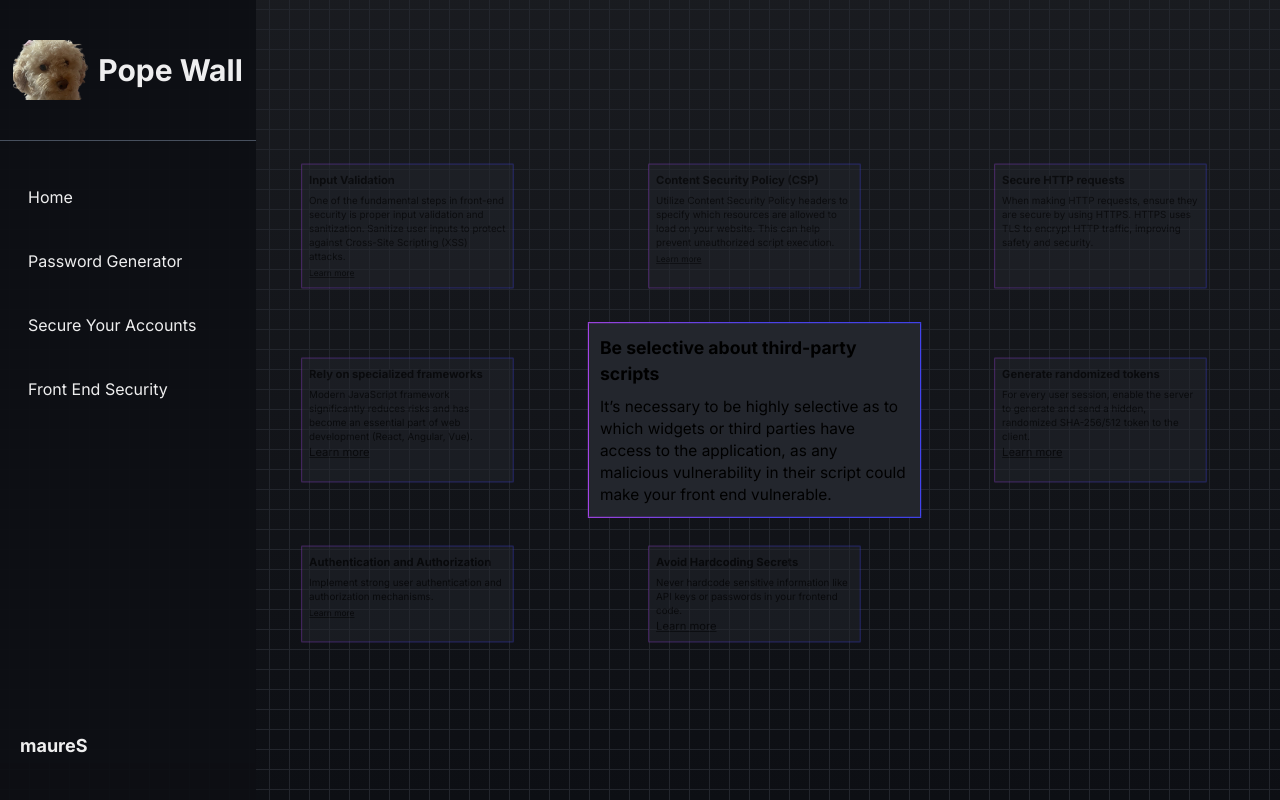
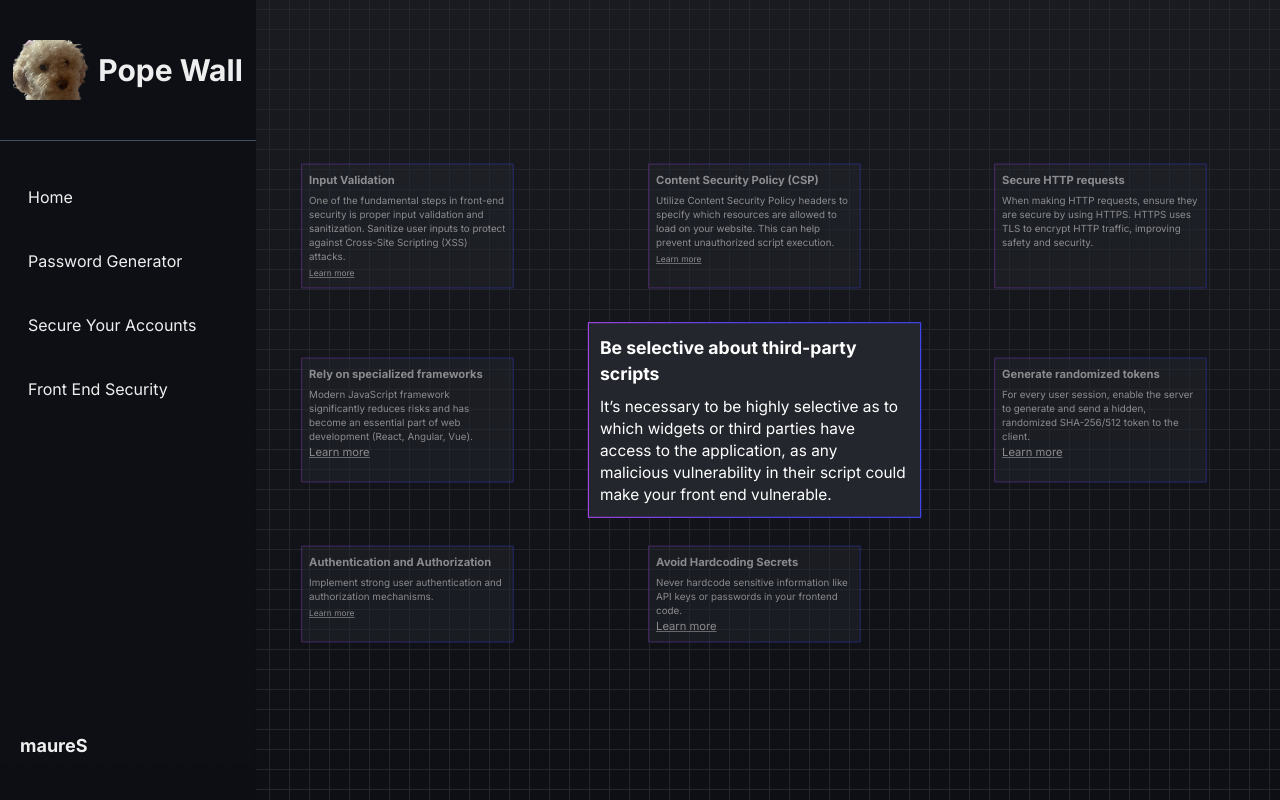
Before and after one commit to maureSs/pope-wall, a Next.js app: page /frontend in a window 1280 px wide. Built offline with nearby package versions, Linux system fonts and the light colour scheme.

Commit message:
pope commits v4

```diff
--- a/src/app/generator/prebuilt/page.tsx
+++ b/src/app/generator/prebuilt/page.tsx
@@ -92,7 +92,7 @@ const PrebuiltPassword = () => {
     }
 
     return (
-        <div className="password-gen-container opacity-90">
+        <div className="password-gen-container opacity-90 text-white">
             <Link href="/generator" className="flex flex-row mt-7 md:mt-0"><IoMdArrowRoundBack className="text-2xl mr-2" />Return</Link>
             <h1 className="text-xl text-center md:text-3xl mt-20">Password generator prebuilt by you</h1>
             {generatedPassword && <div className="text-center p-4 text-lg md:text-xl text-green-300">{generatedPassword}</div>}
--- a/src/app/generator/randomize/page.tsx
+++ b/src/app/generator/randomize/page.tsx
@@ -33,7 +33,7 @@ const RandomPassword = () => {
   };
 
   return (
-    <div className="password-gen-container opacity-90">
+    <div className="password-gen-container opacity-90 text-white">
       <Link href="/generator" className="flex flex-row mt-7 md:mt-0"><IoMdArrowRoundBack className="text-2xl mr-2" />Return</Link>
       <h1 className="text-3xl md:text-4xl text-center mt-20">Password generator</h1>
       <Form handleSubmit={handleSubmit} values={values} generatedPassword={generatedPassword} handleChange={handleChange} hasCharacterLength />
--- a/src/app/globals.css
+++ b/src/app/globals.css
@@ -65,6 +65,7 @@ body {
 }
 
 .card-style {
+  color: white;
   background-color: #23262d;
   padding: 10px;
   border: 1px solid transparent;
@@ -73,6 +74,7 @@ body {
 }
 
 .f-card-style {
+  color: white;
   background-color: #23262d;
   padding: 10px;
   border: 1px solid transparent;
@@ -84,6 +86,7 @@ body {
 }
 
 .f-active-card-style {
+  color: white;
   background-color: #23262d;
   padding: 10px;
   border: 1px solid transparent;
@@ -123,6 +126,7 @@ body {
 }
 
 .modal {
+  color: white;
   background-color: #23262d;
   padding: 20px;
   border-radius: 5px;
```
